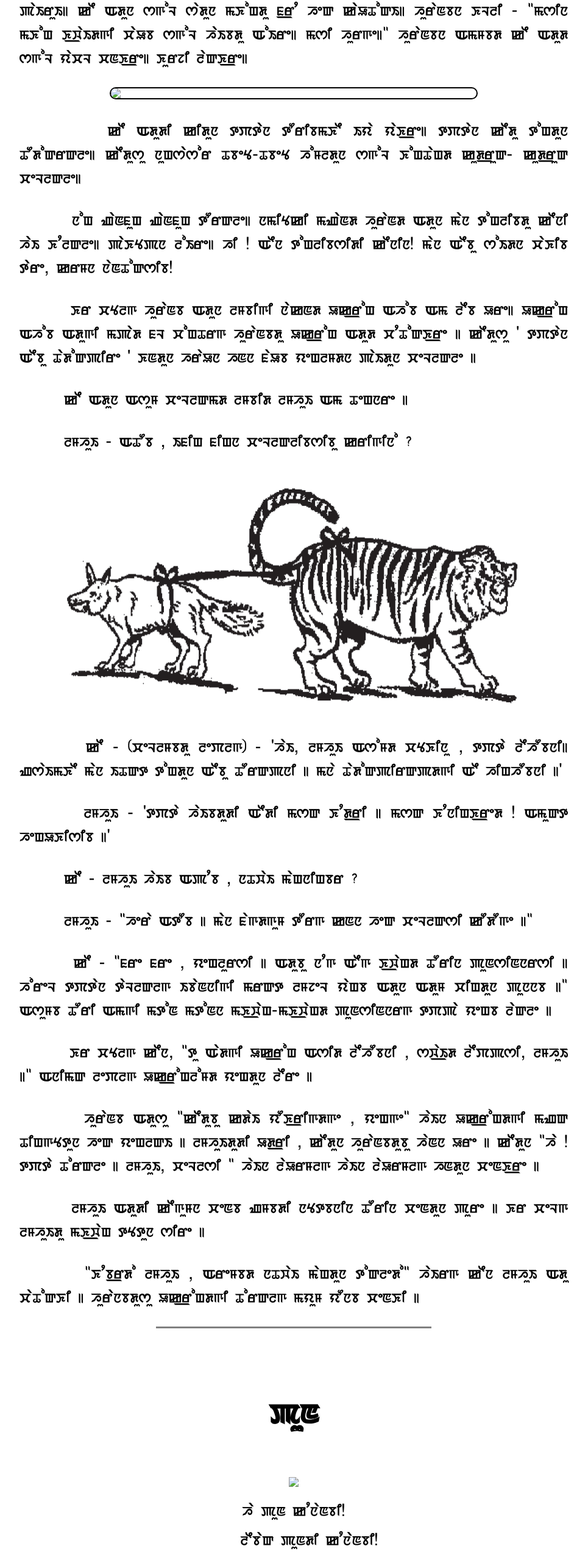
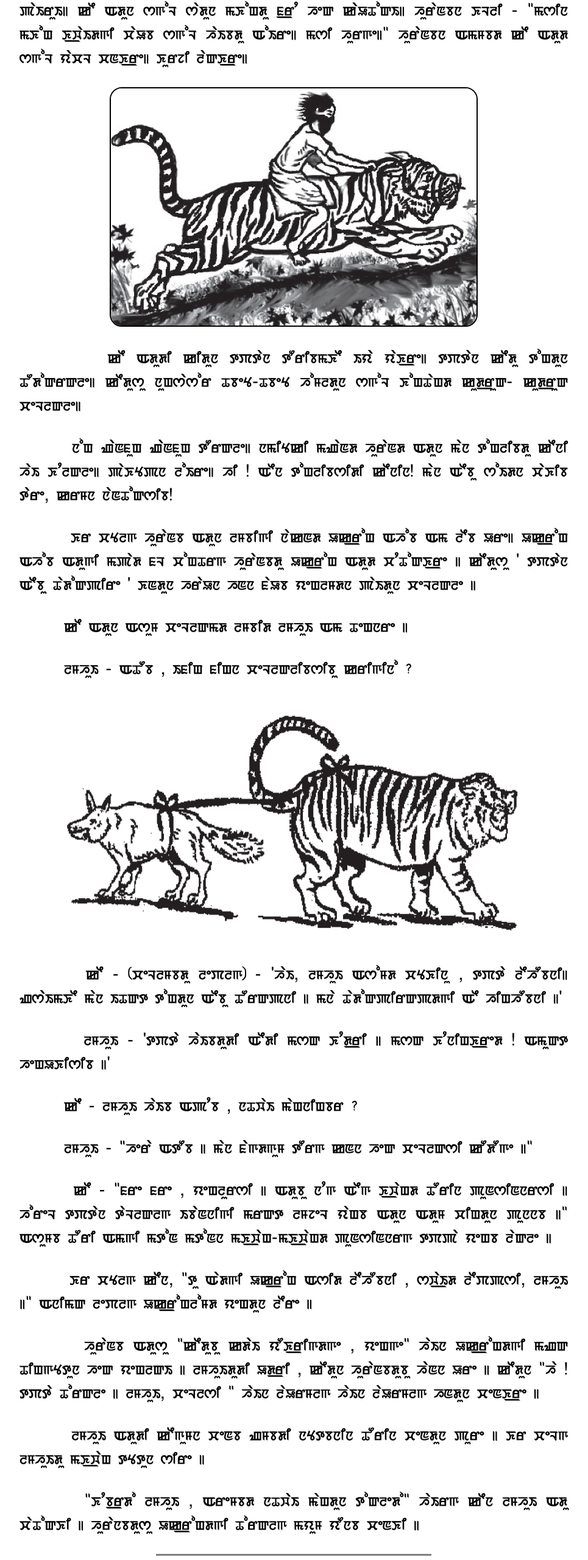
Before and after one commit to Shrinivash1/Wareng-and-Seireng, a plain HTML site: page index.html in a window 1280 px wide. Shown: the part 1968-4527 px from the top of the page at 61% size, without its empty margins (158-1123 px from the left). Drawn offline with Linux system fonts and the light colour scheme; files whose address does not match are found by name.

Commit message:
Update index.html

```diff
--- a/index.html
+++ b/index.html
@@ -207,7 +207,7 @@
             </p>
         </div>
         <div class="image">
-            <img src="/For Wareng And Seireng/Kei Tongba.png">
+            <img src="Kei Tongba.png">
         </div>
         <div class="firstfour">
             <p>
@@ -310,7 +310,7 @@
     <center>
         <div class="seireng" id="pun">
         <h1>puN</h1>
-        <img src="/For Wareng And Seireng/Pun.png">
+        <img src="Pun.png">
                 <div>
                     ha puN kqnaNbi!<br>
                     &nbsp;&nbsp;&nbsp;&nbsp;&nbsp;&nbsp;&nbsp;lEbaQ puNdi kqnaNbi!<br>
@@ -327,7 +327,7 @@
         <hr width="50%" align="center" color="gray" size="3px"><br>
         <div class="seireng" id="Sangai">
             <h1>sZaI</h1>
-            <img src="/For Wareng And Seireng/Sangai.png">
+            <img src="Sangai.png">
                     <div>
                         sZaI! sZaI! sZaI Ao!<br>
                         &nbsp;&nbsp;&nbsp;&nbsp;&nbsp;&nbsp;&nbsp;&nbsp;&nbsp;&nbsp;&nbsp;&nbsp;&nbsp;&nbsp;sZaI kObi ciroHbi!<br>
```
